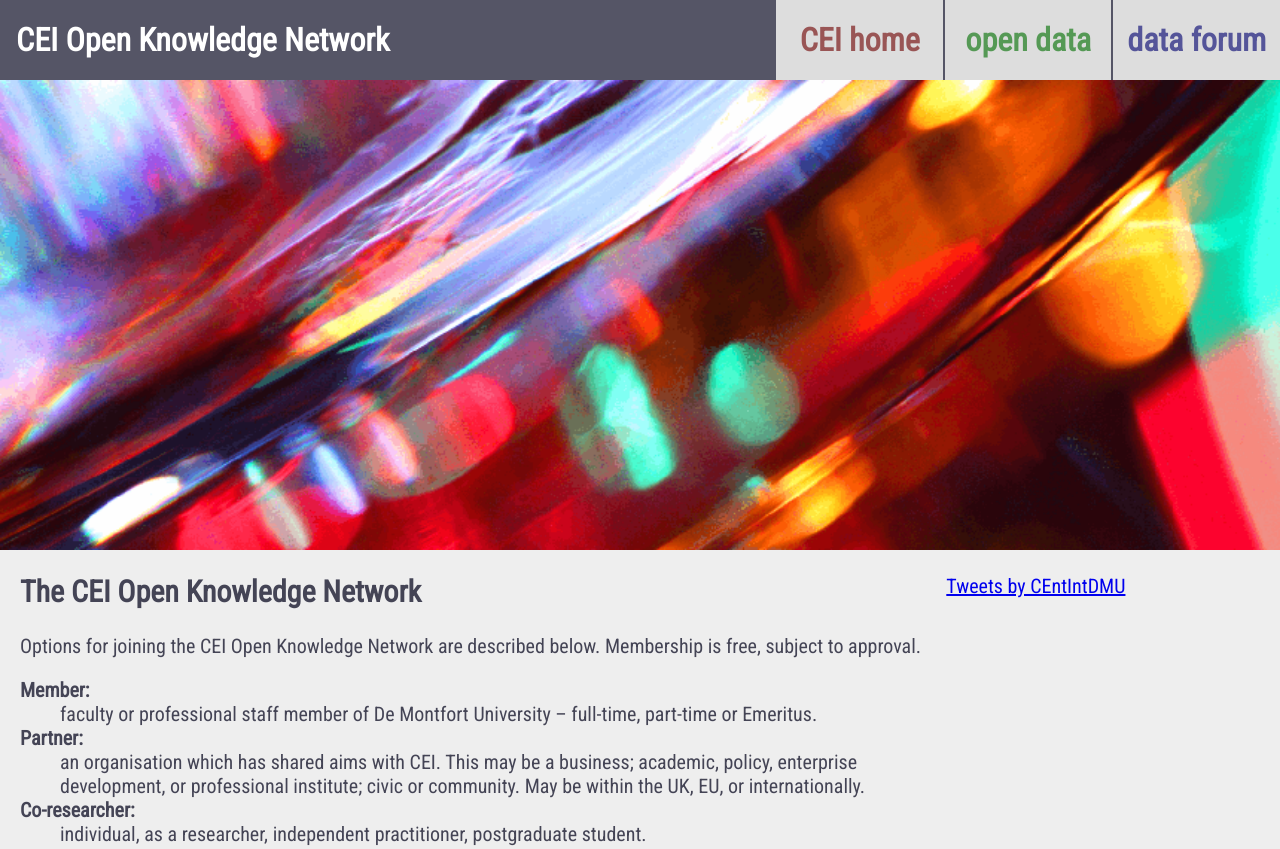
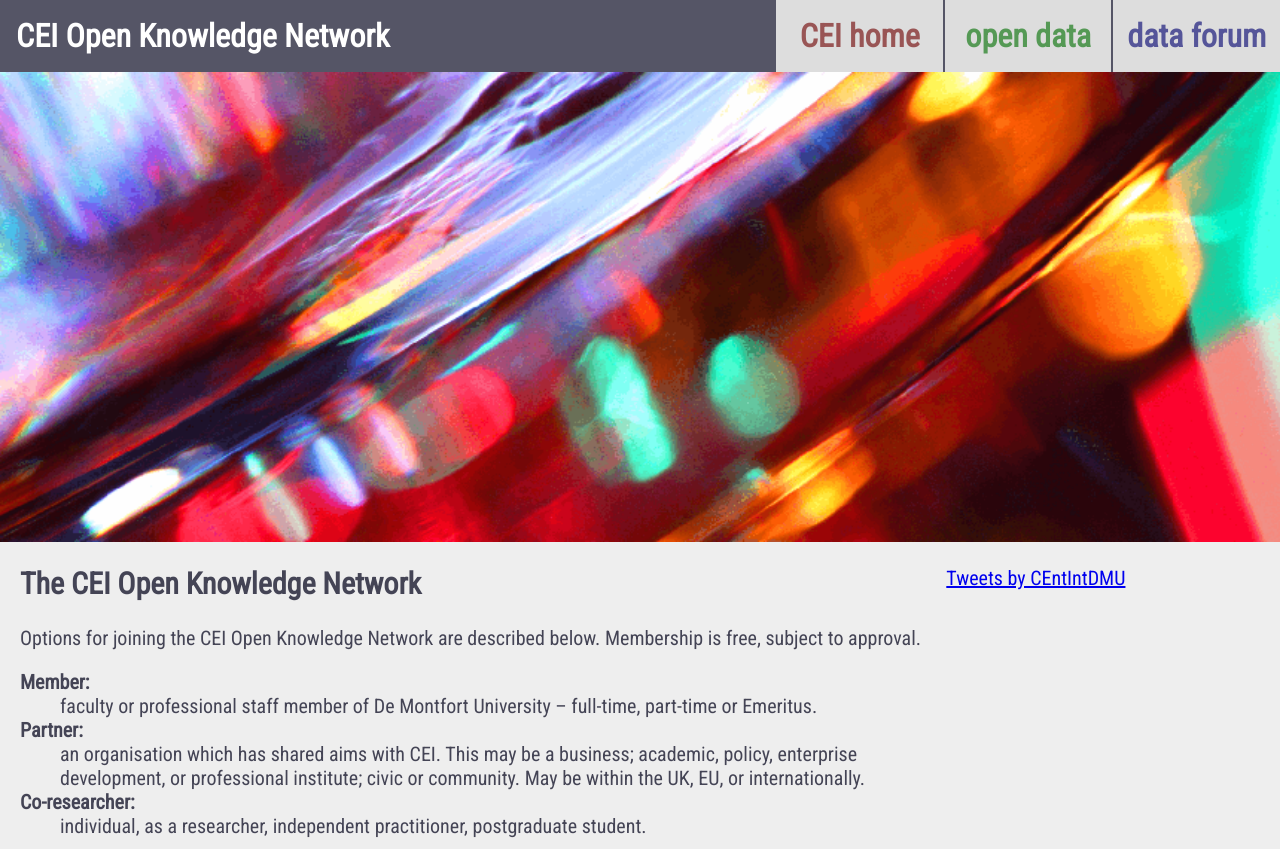
Before and after one commit to DaveEveritt/open-ent, a plain HTML site: page index.html in a window 1280 px wide. Shown: the top 849 px of the page. Drawn offline with Linux system fonts and the light colour scheme.

Commit message:
reduced header depth slightly

```diff
--- a/styles.css
+++ b/styles.css
@@ -13,7 +13,7 @@ header {
 }
 header h1 {
   font-size: 1.5em;
-  line-height: 2.5em;
+  line-height: 2.25em;
   margin: 0;
 }
 nav {
@@ -26,7 +26,7 @@ nav a {
   color: #595;
   text-decoration: none;
   font-size: 1.5em;
-  line-height: 2.5em;
+  line-height: 2.25em;
   width: 750px;
   text-align: center;
   font-weight: bold;
```
